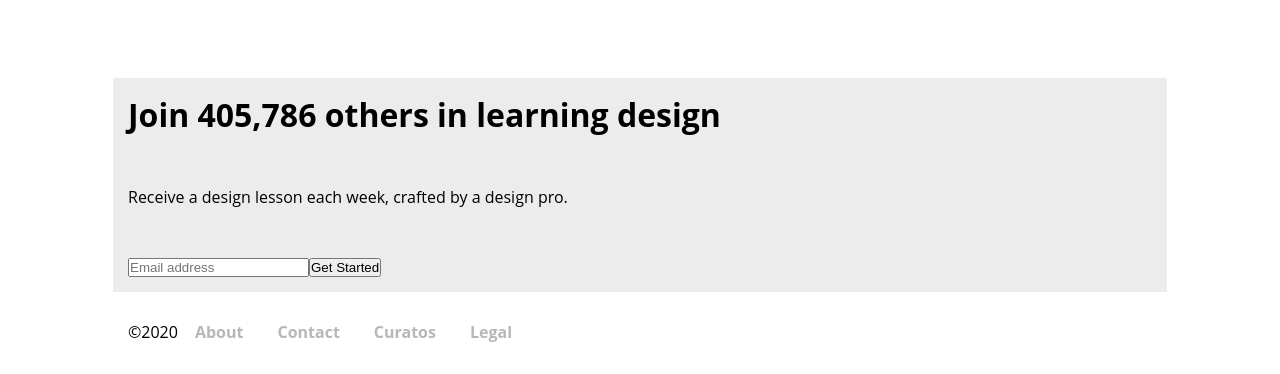
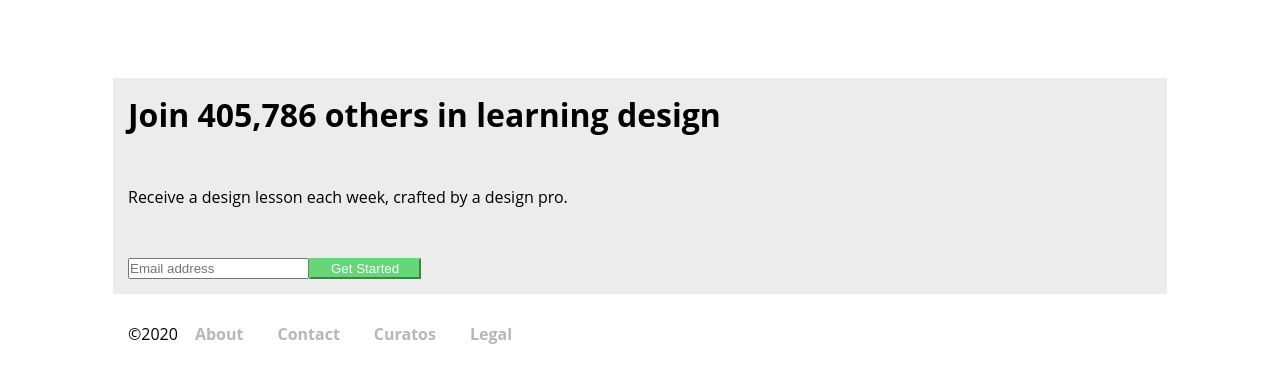
Before and after one commit to Hasanah24/Missions, a plain HTML site: page Mission1_HTML./Tugas 2/index.html in a window 1280 px wide. Shown: the part 3596-3970 px from the top of the page. Drawn offline with Linux system fonts and the light colour scheme.

Commit message:
Update index.html

```diff
--- a/Mission1_HTML./Tugas 2/index.html
+++ b/Mission1_HTML./Tugas 2/index.html
@@ -137,7 +137,7 @@
 </div>
 <div class="wrapper bg">
     <input type="email" placeholder="Email address" id="email">
-    <button type="button" class="greenbutton">Get Started</button>
+    <button type="button" class="button">Get Started</button>
 </div>
 <nav>
     <div class="wrapper">
```
